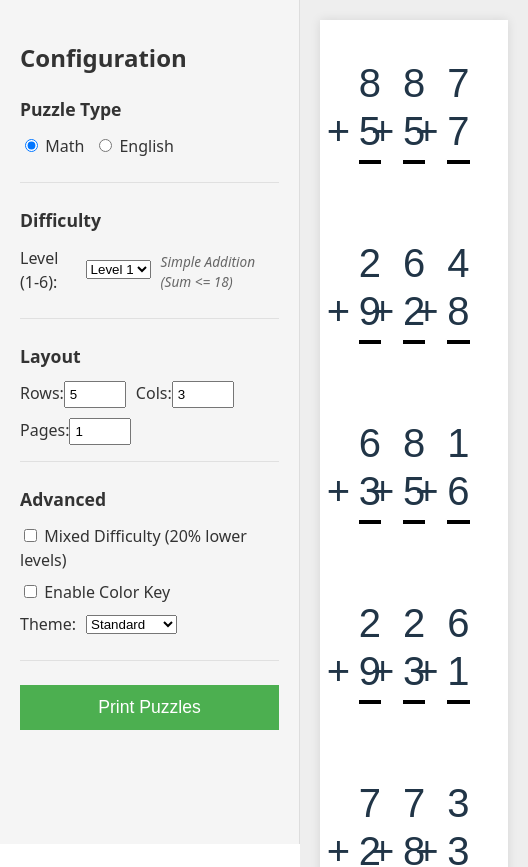
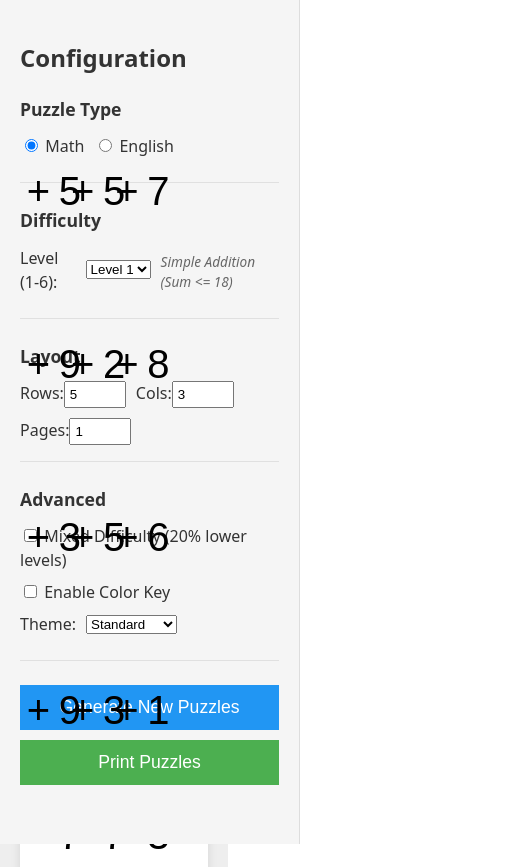
Before and after one commit to aprd21/kiddo, a React app in the folder frontend/: page / in a window 390 px wide. Shown: the top 867 px of the page, 528 px wide, since content can reach past the window. Built offline with nearby package versions, Linux system fonts and the light colour scheme; the HTML template or start-up script is replaced by a standard one.

Commit message:
Almost worknig

```diff
--- a/frontend/src/App.tsx
+++ b/frontend/src/App.tsx
@@ -9,9 +9,9 @@ const AppContent: React.FC = () => {
   const { puzzleType } = useSettings();
 
   return (
-    <div style={{ display: 'flex' }}>
+    <div className="app-container">
       <ConfigurationPanel />
-      <div style={{ marginLeft: '300px', width: '100%', padding: '20px', minHeight: '100vh', backgroundColor: '#eee' }}>
+      <div className="content-area">
         <PrintLayout>
           {puzzleType === 'math' ? (
             <MathSheet />
--- a/frontend/src/components/ConfigurationPanel.module.css
+++ b/frontend/src/components/ConfigurationPanel.module.css
@@ -75,3 +75,11 @@
 .printButton:hover {
     background-color: #45a049;
 }
+
+.generateButton {
+    background-color: #2196F3;
+}
+
+.generateButton:hover {
+    background-color: #1976D2;
+}
--- a/frontend/src/components/ConfigurationPanel.tsx
+++ b/frontend/src/components/ConfigurationPanel.tsx
@@ -9,7 +9,8 @@ export const ConfigurationPanel: React.FC = () => {
         englishLevel, setEnglishLevel,
         englishMode, setEnglishMode,
         layout, setLayout,
-        advanced, setAdvanced
+        advanced, setAdvanced,
+        generatePuzzles
     } = useSettings();
 
     const handleLayoutChange = (e: React.ChangeEvent<HTMLInputElement>) => {
@@ -180,6 +181,8 @@ export const ConfigurationPanel: React.FC = () => {
             </div>
 
             <div className={styles.printSection}>
+                <button onClick={generatePuzzles} className={`${styles.printButton} ${styles.generateButton}`}>Generate New Puzzles</button>
+                <div style={{ height: '10px' }}></div>
                 <button onClick={() => window.print()} className={styles.printButton}>Print Puzzles</button>
             </div>
         </div>
--- a/frontend/src/components/EnglishSheet.tsx
+++ b/frontend/src/components/EnglishSheet.tsx
@@ -20,13 +20,13 @@ const ColorLetter: React.FC<{ char: string }> = ({ char }) => {
 };
 
 export const EnglishSheet: React.FC = () => {
-    const { englishLevel, englishMode, layout, advanced } = useSettings();
+    const { englishLevel, englishMode, layout, advanced, generationTrigger } = useSettings();
     const [problems, setProblems] = useState<EnglishProblem[]>([]);
 
     useEffect(() => {
         const totalCount = layout.rows * layout.cols * layout.pages;
         setProblems(generateEnglishProblems(englishLevel, totalCount));
-    }, [englishLevel, layout.rows, layout.cols, layout.pages]);
+    }, [generationTrigger, englishLevel, layout.rows, layout.cols, layout.pages]);
 
     const { colorKey, applyColorToPuzzle } = advanced;
     const itemsPerPage = layout.rows * layout.cols;
--- a/frontend/src/components/MathSheet.module.css
+++ b/frontend/src/components/MathSheet.module.css
@@ -7,8 +7,11 @@
 
 .pageBreak {
     break-before: page;
-    margin-top: 2cm;
-    /* Spacing for screen view, print handles break-before */
+    margin-top: 20px;
+    /* Reduced from 2cm to avoid huge gaps on screen */
+    border-top: 1px dashed #ccc;
+    /* Visual separator on screen */
+    padding-top: 20px;
 }
 
 .legend {
@@ -66,7 +69,7 @@
 }
 
 .answerBox {
-    height: 1.2em;
+    height: 2rem;
     /* Space for writing answer */
     margin-top: 5px;
 }
--- a/frontend/src/components/MathSheet.tsx
+++ b/frontend/src/components/MathSheet.tsx
@@ -31,13 +31,14 @@ const ColorDigit: React.FC<{ value: string | number }> = ({ value }) => {
 };
 
 export const MathSheet: React.FC = () => {
-    const { mathLevel, layout, advanced } = useSettings();
+    const { mathLevel, layout, advanced, generationTrigger } = useSettings();
     const [problems, setProblems] = useState<MathProblem[]>([]);
 
     useEffect(() => {
         const totalCount = layout.rows * layout.cols * layout.pages;
         setProblems(generateMathProblems(mathLevel, totalCount, advanced.mixedDifficulty));
-    }, [mathLevel, layout.rows, layout.cols, layout.pages, advanced.mixedDifficulty]);
+        // eslint-disable-next-line react-hooks/exhaustive-deps
+    }, [generationTrigger, mathLevel, layout.rows, layout.cols, layout.pages, advanced.mixedDifficulty]);
 
     const { colorKey, applyColorToPuzzle } = advanced;
 
@@ -94,6 +95,7 @@ export const MathSheet: React.FC = () => {
                                 </div>
                                 <div className={styles.line}></div>
                                 <div className={styles.answerBox}></div>
+                                <div className={styles.line}></div>
                             </div>
                         </div>
                     ))}
--- a/frontend/src/context/SettingsContext.tsx
+++ b/frontend/src/context/SettingsContext.tsx
@@ -28,6 +28,8 @@ interface SettingsContextType {
     setLayout: (layout: LayoutConfig) => void;
     advanced: AdvancedSettings;
     setAdvanced: (settings: AdvancedSettings) => void;
+    generationTrigger: number;
+    generatePuzzles: () => void;
 }
 
 const defaultSettings: SettingsContextType = {
@@ -48,6 +50,8 @@ const defaultSettings: SettingsContextType = {
         applyColorToPuzzle: false,
     },
     setAdvanced: () => { },
+    generationTrigger: 0,
+    generatePuzzles: () => { },
 };
 
 const SettingsContext = createContext<SettingsContextType>(defaultSettings);
@@ -58,12 +62,15 @@ export const SettingsProvider: React.FC<{ children: ReactNode }> = ({ children }
     const [englishLevel, setEnglishLevel] = useState(1);
     const [englishMode, setEnglishMode] = useState<'reading' | 'spelling'>('spelling');
     const [layout, setLayout] = useState<LayoutConfig>({ rows: 5, cols: 3, pages: 1 });
+    const [generationTrigger, setGenerationTrigger] = useState(0);
     const [advanced, setAdvanced] = useState<AdvancedSettings>({
         mixedDifficulty: false,
         theme: 'standard',
         colorKey: false,
         applyColorToPuzzle: false,
     });
+
+    const generatePuzzles = () => setGenerationTrigger(prev => prev + 1);
 
     return (
         <SettingsContext.Provider
@@ -80,6 +87,8 @@ export const SettingsProvider: React.FC<{ children: ReactNode }> = ({ children }
                 setLayout,
                 advanced,
                 setAdvanced,
+                generationTrigger,
+                generatePuzzles,
             }}
         >
             {children}
--- a/frontend/src/index.css
+++ b/frontend/src/index.css
@@ -1,3 +1,12 @@
+/* Global styles for App layout structure */
+@media print {
+
+  /* Override inline styles or global layout for print */
+  body {
+    background: white;
+  }
+}
+
 :root {
   font-family: 'Comic Neue', 'Fredoka One', system-ui, Avenir, Helvetica, Arial, sans-serif;
   line-height: 1.5;
@@ -34,10 +43,53 @@ body {
     color: black;
     display: block;
   }
+
   @page {
-    margin: 0.5cm;
+    margin: 10mm;
+    /* Ensure consistent print margins */
   }
+
   .no-print {
     display: none !important;
   }
+
+  .app-container {
+    display: block !important;
+  }
+
+  .content-area {
+    margin-left: 0 !important;
+    padding: 0 !important;
+    width: 100% !important;
+    background: white !important;
+  }
 }
+
+.app-container {
+  display: flex;
+  width: 100%;
+}
+
+.content-area {
+  margin-left: 300px;
+  /* Sidebar width */
+  width: calc(100% - 300px);
+  padding: 20px;
+  min-height: 100vh;
+  background-color: #eee;
+  box-sizing: border-box;
+}
+
+/* Responsive for smaller screens */
+@media (max-width: 768px) {
+  .app-container {
+    flex-direction: column;
+  }
+
+  .content-area {
+    margin-left: 0;
+    width: 100%;
+    margin-top: 60px;
+    /* Space for mobile header/nav if we had one */
+  }
+}
--- a/frontend/src/layouts/PrintLayout.module.css
+++ b/frontend/src/layouts/PrintLayout.module.css
@@ -9,6 +9,10 @@
     padding: 1cm;
     box-shadow: 0 0 10px rgba(0, 0, 0, 0.1);
     box-sizing: border-box;
+    display: flex;
+    flex-direction: column;
+    color: black;
+    /* Ensure text is visible against white background */
 }
 
 @media print {
@@ -19,5 +23,7 @@
         margin: 0;
         padding: 0;
         /* Let page margin handle it or keep minimal */
+        min-height: auto;
+        display: block;
     }
 }
```
